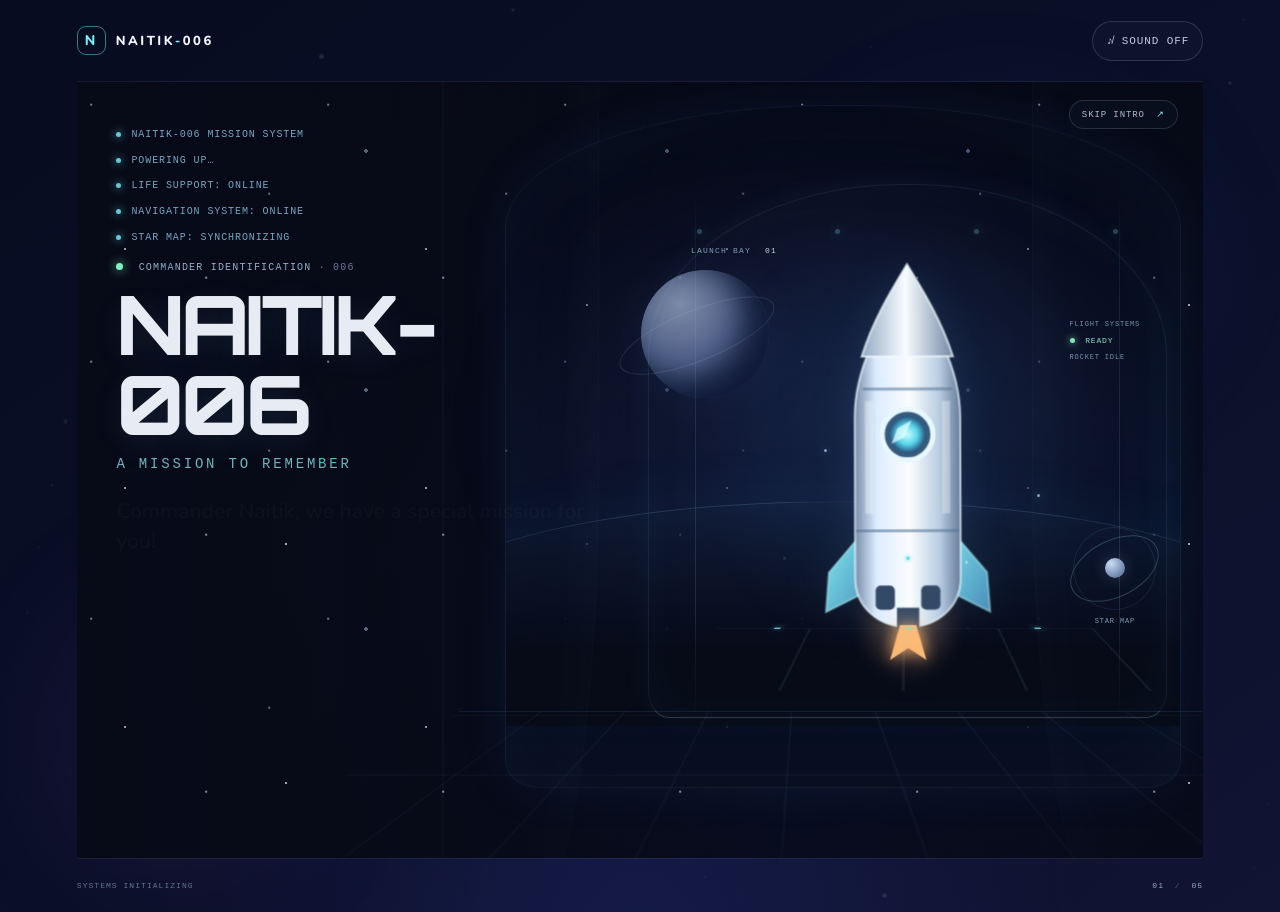
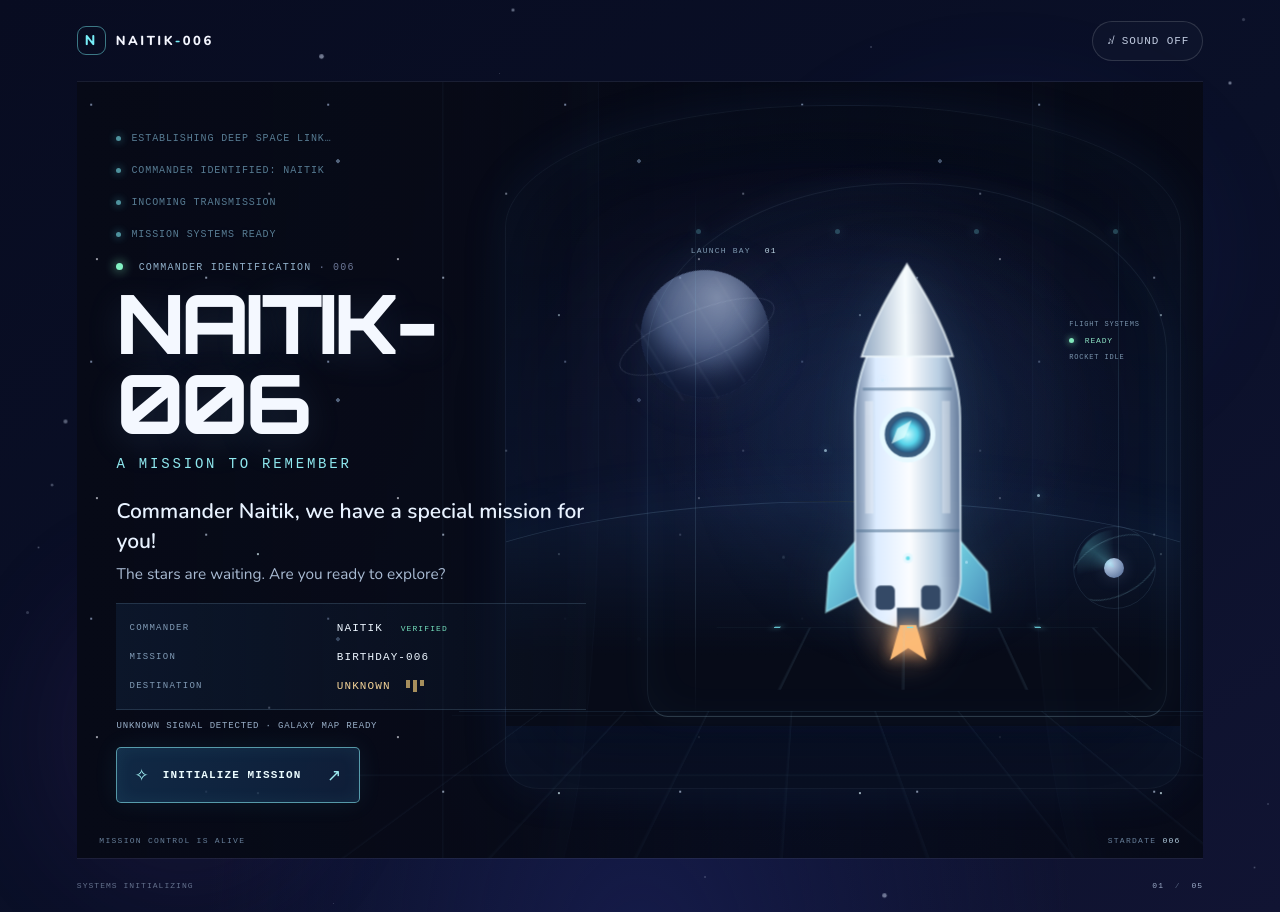
Before and after one commit to 2932000tejas/naitik-birthday-website2, a React (Vite) app: page / in a window 1280 px wide. Built offline with nearby package versions, Linux system fonts and the light colour scheme.

Commit message:
updated components

```diff
--- a/src/components/BirthdayFinale.jsx
+++ b/src/components/BirthdayFinale.jsx
@@ -3,6 +3,7 @@ import './birthday-finale.css';
 
 const asset = name => `${import.meta.env.BASE_URL}assets/${name}`;
 const photos = ['naitik-photo-1.jpg', 'naitik-photo-2.jpg'];
+const PHOTO_HOLD_MS = 5200;
 const message = [
   'वाढदिवसाच्या खूप खूप शुभेच्छा, नैतिक! 🎂🚀',
   'लाडक्या नैतिक, तुझं आयुष्य आनंदाने, मजेने आणि नवीन नवीन गोष्टी शिकण्याच्या उत्साहाने भरलेलं असो!',
@@ -26,6 +27,7 @@ export default function BirthdayFinale({ muted, onNarration }) {
   const [phase, setPhase] = useState('arrival');
   const [photoIndex, setPhotoIndex] = useState(0);
   const [photoAvailable, setPhotoAvailable] = useState([true, true]);
+  const [photoRatios, setPhotoRatios] = useState([4 / 3, 4 / 3]);
   const [voiceState, setVoiceState] = useState('waiting');
   const [musicState, setMusicState] = useState('waiting');
   const [paragraphs, setParagraphs] = useState(0);
@@ -57,7 +59,7 @@ export default function BirthdayFinale({ muted, onNarration }) {
   useEffect(() => {
     if (phase !== 'awakening') return undefined;
     const id = runId.current;
-    const timer = window.setTimeout(() => { if (runId.current === id) setPhase('hero'); }, 2100 * timeScale);
+    const timer = window.setTimeout(() => { if (runId.current === id) setPhase('hero'); }, 3000 * timeScale);
     return () => window.clearTimeout(timer);
   }, [phase, timeScale]);
 
@@ -85,9 +87,14 @@ export default function BirthdayFinale({ muted, onNarration }) {
     const id = runId.current;
     const timer = window.setTimeout(() => {
       if (runId.current !== id) return;
-      if (phase === 'photo-one') { setPhotoIndex(1); setPhase('photo-two'); }
+      if (phase === 'photo-one') {
+        const nextPhoto = new Image();
+        nextPhoto.onload = () => { if (runId.current === id) { setPhotoIndex(1); setPhase('photo-two'); } };
+        nextPhoto.onerror = () => { if (runId.current === id) { setPhotoAvailable(current => current.map((value, i) => i === 1 ? false : value)); enterMessage(); } };
+        nextPhoto.src = asset(photos[1]);
+      }
       else enterMessage();
-    }, 5000 * timeScale);
+    }, PHOTO_HOLD_MS * timeScale);
     return () => window.clearTimeout(timer);
   }, [phase, photoAvailable, photoIndex, timeScale]);
 
@@ -169,19 +176,20 @@ export default function BirthdayFinale({ muted, onNarration }) {
     </header></div>
     <div className="bf-story-area">
       {(phase === 'arrival' || phase === 'awakening' || phase === 'hero') && <p className="bf-story-status" aria-live="polite">{phase === 'arrival' ? 'Your rocket has arrived at a very special planet…' : phase === 'awakening' ? 'Look! The birthday planet is waking up!' : 'Six candles, shining just for you.'}</p>}
-      {phase === 'voice' && <div className="bf-voice-arrival" aria-live="polite"><span className={`bf-sound-wave ${voiceState === 'playing' ? 'is-speaking' : ''}`} aria-hidden="true"><i/><i/><i/><i/><i/></span><p>{voiceState === 'playing' ? 'A special message, just for you…' : 'Your family has a message for you.'}</p></div>}
+      {phase === 'voice' && <div className="bf-voice-arrival" aria-live="polite"><span className={`bf-sound-wave ${voiceState === 'playing' ? 'is-speaking' : ''}`} aria-hidden="true"><i/><i/><i/><i/><i/></span><p>{voiceState === 'playing' ? 'A special message, just for you…' : 'Your friends have a message for you.'}</p></div>}
       {(phase === 'photo-one' || phase === 'photo-two') && <div className="bf-personal-reveal">
-        <div className={`bf-photo-frame photo-in ${phase === 'photo-two' ? 'photo-second' : ''}`}>
-          {photoAvailable[photoIndex] && <img src={asset(photos[photoIndex])} alt={`Naitik, birthday memory ${photoIndex + 1}`} onError={() => setPhotoAvailable(current => current.map((value, i) => i === photoIndex ? false : value))}/>}
+        <div className={`bf-photo-frame photo-in ${phase === 'photo-two' ? 'photo-second' : ''}`} style={{ '--photo-ratio': photoRatios[photoIndex] }}>
+          {phase === 'photo-two' && photoAvailable[0] && <img className="bf-photo-previous" src={asset(photos[0])} alt="" aria-hidden="true"/>}
+          {photoAvailable[photoIndex] && <img className="bf-photo-current" src={asset(photos[photoIndex])} alt={`Naitik, birthday memory ${photoIndex + 1}`} onLoad={event => { const image = event.currentTarget; if (image.naturalWidth && image.naturalHeight) setPhotoRatios(current => current.map((ratio, i) => i === photoIndex ? image.naturalWidth / image.naturalHeight : ratio)); }} onError={() => setPhotoAvailable(current => current.map((value, i) => i === photoIndex ? false : value))}/>}
           {!photoAvailable[photoIndex] && <div className="bf-photo-placeholder"><span>✦</span><b>YOUR PHOTO GOES HERE</b><small>Replace {photos[photoIndex]} in public/assets</small></div>}
         </div>
-        <div className="bf-voice-copy" aria-live="polite"><span className={`bf-sound-wave ${voiceState === 'playing' ? 'is-speaking' : ''}`} aria-hidden="true"><i/><i/><i/><i/><i/></span><p>{voiceState === 'blocked' ? 'Your voice message is ready when you are.' : voiceState === 'missing' ? 'The personal voice message is not available yet.' : 'A little birthday memory from your family.'}</p>
+        <div className="bf-voice-copy" aria-live="polite"><span className={`bf-sound-wave ${voiceState === 'playing' ? 'is-speaking' : ''}`} aria-hidden="true"><i/><i/><i/><i/><i/></span><p>{voiceState === 'blocked' ? 'Your voice message is ready when you are.' : voiceState === 'missing' ? 'The personal voice message is not available yet.' : 'A little birthday memory from your friends.'}</p>
           {voiceState === 'blocked' && <button type="button" className="bf-small-button" onClick={beginVoice}>▶ PLAY VOICE MESSAGE</button>}
         </div>
       </div>}
       {(phase === 'message' || phase === 'celebration') && <div className="bf-message-layout">
-        <div className="bf-message-photo">{messagePhotoIndex >= 0 ? <img src={asset(photos[messagePhotoIndex])} alt={`Naitik, birthday memory ${messagePhotoIndex + 1}`} onError={() => setPhotoAvailable(current => current.map((value, i) => i === messagePhotoIndex ? false : value))}/> : <div className="bf-photo-placeholder"><span>✦</span><b>YOUR PHOTOS GO HERE</b><small>Add Naitik's photos to public/assets</small></div>}</div>
-        <article className="bf-marathi-letter" lang="mr"><p className="bf-letter-label">A LETTER FROM YOUR FAMILY · ✦</p>{message.map((line, index) => <p key={line} className={index < paragraphs || phase === 'celebration' ? 'paragraph-visible' : 'paragraph-hidden'}>{line}</p>)}</article>
+        <div className="bf-message-photo">{messagePhotoIndex >= 0 ? <img style={{ '--photo-ratio': photoRatios[messagePhotoIndex] }} src={asset(photos[messagePhotoIndex])} alt={`Naitik, birthday memory ${messagePhotoIndex + 1}`} onLoad={event => { const image = event.currentTarget; if (image.naturalWidth && image.naturalHeight) setPhotoRatios(current => current.map((ratio, i) => i === messagePhotoIndex ? image.naturalWidth / image.naturalHeight : ratio)); }} onError={() => setPhotoAvailable(current => current.map((value, i) => i === messagePhotoIndex ? false : value))}/> : <div className="bf-photo-placeholder"><span>✦</span><b>YOUR PHOTOS GO HERE</b><small>Add Naitik's photos to public/assets</small></div>}</div>
+        <article className="bf-marathi-letter" lang="mr"><p className="bf-letter-label">A BIRTHDAY SURPRISE FROM YOUR FRIENDS · ✦</p>{message.map((line, index) => <p key={line} className={index < paragraphs || phase === 'celebration' ? 'paragraph-visible' : 'paragraph-hidden'}>{line}</p>)}</article>
       </div>}
       {phase === 'message' && <div className="bf-message-actions"><p>Take your time, Commander. This message is for you.</p></div>}
       {phase === 'celebration' && <div className="bf-celebration-controls"><p className="bf-song-state" aria-live="polite">{musicState === 'playing' ? '♪ Birthday music is playing on repeat' : musicState === 'ready' ? 'Your birthday song is ready.' : musicState === 'missing' ? 'Birthday music can be added when you’re ready.' : 'The celebration is ready!'}</p>{musicState === 'ready' && <button type="button" className="bf-small-button" onClick={enterCelebration}>▶ PLAY BIRTHDAY MUSIC</button>}<button type="button" className="bf-replay-button" onClick={replayCelebration}>↺ &nbsp; REPLAY CELEBRATION</button></div>}
--- a/src/components/MissionControlScene.jsx
+++ b/src/components/MissionControlScene.jsx
@@ -2,11 +2,10 @@ import { useEffect, useRef, useState } from 'react';
 import './mission-control.css';
 
 const bootLines = [
-  'NAITIK-006 MISSION SYSTEM',
-  'POWERING UP…',
-  'LIFE SUPPORT: ONLINE',
-  'NAVIGATION SYSTEM: ONLINE',
-  'STAR MAP: SYNCHRONIZING',
+  'ESTABLISHING DEEP SPACE LINK…',
+  'COMMANDER IDENTIFIED: NAITIK',
+  'INCOMING TRANSMISSION',
+  'MISSION SYSTEMS READY',
 ];
 
 export function RocketIllustration() {
@@ -56,7 +55,7 @@ export default function MissionControlScene({ onInitialize, onLaunch }) {
       setPhase('ready');
       return undefined;
     }
-    timerRef.current = window.setTimeout(() => setPhase('ready'), 6600);
+    timerRef.current = window.setTimeout(() => setPhase('ready'), 4400);
     return () => window.clearTimeout(timerRef.current);
   }, []);
 
--- a/src/components/mission-control.css
+++ b/src/components/mission-control.css
@@ -19,7 +19,7 @@
 .boot-line{margin:0;display:flex;align-items:center;gap:10px;opacity:0;transform:translateX(-8px)}
 .boot-line i{width:5px;height:5px;flex:none;background:#76dce7;border-radius:50%;box-shadow:0 0 9px #67e6f6}
 .mc-booting .boot-line{animation:mc-line-in .42s ease forwards}
-.mc-booting .boot-line-1{animation-delay:.45s}.mc-booting .boot-line-2{animation-delay:1.2s}.mc-booting .boot-line-3{animation-delay:2s}.mc-booting .boot-line-4{animation-delay:2.7s}.mc-booting .boot-line-5{animation-delay:3.45s}
+.mc-booting .boot-line-1{animation-delay:.25s}.mc-booting .boot-line-2{animation-delay:.9s}.mc-booting .boot-line-3{animation-delay:1.55s}.mc-booting .boot-line-4{animation-delay:2.2s}
 .mc-ready .boot-line,.mc-launching .boot-line{opacity:.65;transform:none;animation:none}
 .mc-kicker,.mc-subtitle,.mc-console-status,.mc-bottom-note,.mc-bay-label,.mc-diagnostics,.mc-orbit-display{font-family:'DM Mono',ui-monospace,monospace;letter-spacing:.12em}
 .mc-kicker{font-size:10px;color:#91b0c9;margin:0 0 10px;opacity:0}.mc-kicker-code{color:#6d7897}
@@ -61,3 +61,9 @@
 @media(max-width:520px){.mission-control-scene{min-height:max(690px,calc(100svh - 110px));padding:15px 0 35px}.mc-skip{top:5px;right:3px;padding:7px 9px;font-size:8px}.mc-layout{padding-top:143px}.mc-hangar{height:255px;left:-2%;right:-2%}.mc-rocket-wrap{width:175px;bottom:-8%}.mc-rocket{height:76%}.mc-diagnostics{right:0;top:35%;font-size:5px}.mc-orbit-display{right:0;bottom:20%;transform:scale(.7)}.mc-console-side{padding:0 3px}.mc-boot-feed{min-height:75px;font-size:8px}.mc-copy h1{font-size:clamp(42px,12vw,54px)}.mc-kicker{font-size:8px}.mc-subtitle{font-size:10px;margin-top:9px}.mc-message{font-size:17px;line-height:1.35;margin-top:16px}.mc-prompt{font-size:14px;margin-bottom:11px}.mc-mission-data{padding:8px 10px}.mc-mission-data>div{min-height:26px}.mc-mission-data dt{font-size:8px}.mc-mission-data dd{font-size:10px}.mc-console-status{font-size:7px}.mc-launch-button{width:100%;max-width:350px;min-height:54px}.mc-bottom-note{font-size:7px;letter-spacing:.1em}}
 @media(max-height:700px) and (min-width:901px){.mission-control-scene{min-height:620px;padding-top:20px}.mc-layout{min-height:480px;grid-template-columns:minmax(400px,.95fr) minmax(400px,1.05fr)}.mc-hangar{height:500px;min-height:430px}.mc-boot-feed{min-height:95px}.mc-copy h1{font-size:clamp(48px,5vw,70px)}.mc-message{margin-top:15px}.mc-prompt{margin-bottom:10px}.mc-mission-data>div{min-height:24px}}
 @media(prefers-reduced-motion:reduce){.mc-star-layer,.mc-rocket,.mc-engine-halo,.mc-engine-flame,.mc-rocket-sheen,.mc-particles i,.mc-live-dot,.mc-hangar-lights i,.mc-launch-button:before{animation:none!important}.mission-control-scene *{scroll-behavior:auto!important;transition-duration:.01ms!important}.mc-booting .boot-line{animation:none;opacity:1;transform:none}.mc-booting .mc-star-layer,.mc-booting .mc-nebula,.mc-booting .mc-observation-window,.mc-booting .mc-hangar,.mc-booting .mc-rocket-wrap,.mc-booting .mc-kicker,.mc-booting .mc-copy h1,.mc-booting .mc-subtitle,.mc-booting .mc-message,.mc-booting .mc-prompt,.mc-booting .mc-mission-data,.mc-booting .mc-console-status,.mc-booting .mc-launch-button{opacity:1;transform:none;animation:none}.mc-booting .mc-copy h1,.mc-booting .mc-subtitle,.mc-booting .mc-message,.mc-booting .mc-prompt,.mc-booting .mc-mission-data,.mc-booting .mc-console-status,.mc-booting .mc-launch-button{opacity:0}.mc-ready .mc-copy h1,.mc-ready .mc-subtitle,.mc-ready .mc-message,.mc-ready .mc-prompt,.mc-ready .mc-mission-data,.mc-ready .mc-console-status,.mc-ready .mc-launch-button{animation:none;opacity:1;transform:none}}
+.mc-distant-planet{animation:mc-planet-turn 34s linear infinite}
+.mc-distant-planet:after{content:"";position:absolute;inset:0;border-radius:50%;background:repeating-linear-gradient(0deg,transparent 0 17px,#b5d6fa13 18px 19px,transparent 20px 31px);mix-blend-mode:screen;animation:mc-planet-surface 20s linear infinite}
+.mc-orbit-display{overflow:hidden}
+.mc-orbit-display:before{content:"";position:absolute;inset:3px;border-radius:50%;background:conic-gradient(from 0deg,transparent 0 72%,#70e9f340 86%,transparent 100%);animation:mc-radar-spin 5.5s linear infinite}
+@keyframes mc-planet-turn{to{transform:rotate(360deg)}}@keyframes mc-planet-surface{to{transform:translateY(30px)}}@keyframes mc-radar-spin{to{transform:rotate(360deg)}}
+@media(prefers-reduced-motion:reduce){.mc-distant-planet,.mc-distant-planet:after,.mc-orbit-display:before{animation:none!important}}
```
Also changed, not shown: src/components/birthday-finale.css.
